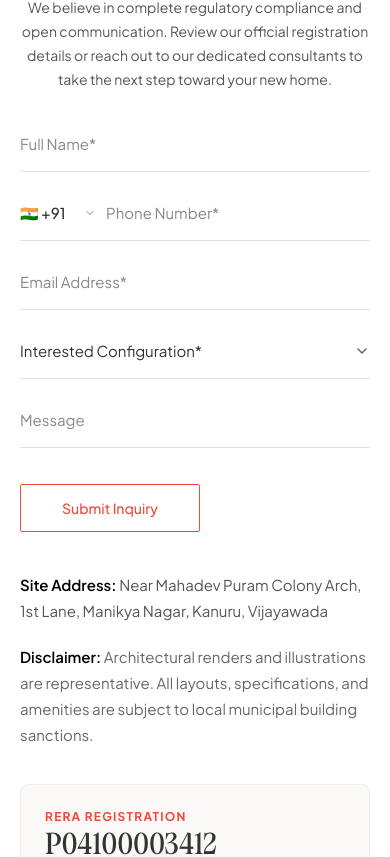
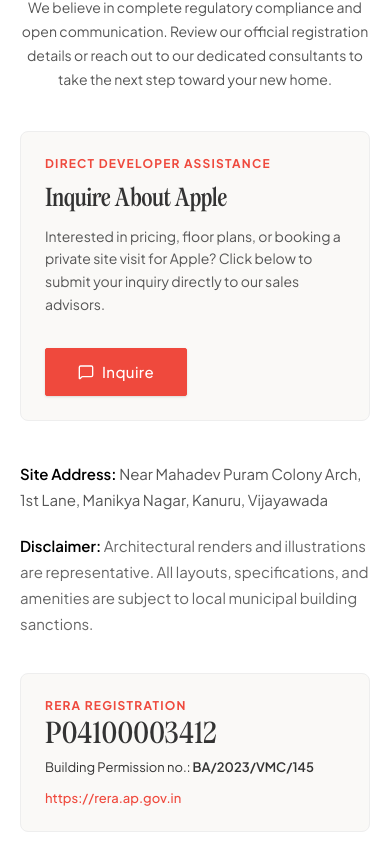
Before and after one commit to bb3agency/akhil-promoters-site, a React (Vite) app: page /projects/apple in a window 390 px wide. Shown: the part 5536-6393 px from the top of the page. Built offline with nearby package versions, Linux system fonts and the light colour scheme.

Commit message:
feat: update mobile footer sketch background and replace project inquiry form with Inquire button

```diff
--- a/src/components/layout/Footer.tsx
+++ b/src/components/layout/Footer.tsx
@@ -25,15 +25,27 @@ export const Footer = () => {
       >
         {/* ─── Architectural Background ───────── */}
         <div className="absolute inset-0 pointer-events-none z-0 flex items-end justify-center overflow-hidden">
-          {/* Architectural Skyline Background (Desktop & Mobile Synced) */}
+          {/* Architectural Skyline Background for Desktop */}
           <img
             src="/images/footer-skyline.png"
             alt=""
             aria-hidden="true"
             loading="lazy"
             decoding="async"
-            className="w-full max-w-[1800px] h-auto object-contain object-bottom opacity-20 select-none"
+            className="hidden sm:block w-full max-w-[1800px] h-auto object-contain object-bottom opacity-20 select-none"
           />
+          {/* Architectural Building Sketch for Mobile Viewport */}
+          <picture className="block sm:hidden w-full h-full flex items-end justify-center">
+            <source srcSet="/images/footer-mobile-building.webp" type="image/webp" />
+            <img
+              src="/images/footer-mobile-building.png"
+              alt=""
+              aria-hidden="true"
+              loading="lazy"
+              decoding="async"
+              className="w-auto h-auto max-h-[85%] max-w-[85%] object-contain object-bottom opacity-25 select-none mx-auto"
+            />
+          </picture>
           {/* Subtle gradient blend */}
           <div className="absolute inset-0 bg-gradient-to-t from-[#2A2828]/60 via-transparent to-[#2A2828]/90" />
         </div>
--- a/src/pages/ProjectDetails.tsx
+++ b/src/pages/ProjectDetails.tsx
@@ -8,8 +8,7 @@ import {
   Phone,
   MessageSquare,
   Maximize2,
-  X,
-  CheckCircle2
+  X
 } from 'lucide-react';
 import { projectData, WHATSAPP_NUMBER, OFFICE_PHONE_1 } from '../data';
 import { InquiryModal } from '../components/ui/InquiryModal';
@@ -43,15 +42,6 @@ export const ProjectDetails: React.FC = () => {
 
   // Inquiry modal state
   const [isModalOpen, setIsModalOpen] = useState(false);
-  const [formSubmitted, setFormSubmitted] = useState(false);
-  const [inquiryForm, setInquiryForm] = useState({
-    name: '',
-    countryCode: '+91',
-    phone: '',
-    email: '',
-    configuration: '',
-    message: '',
-  });
 
   const isScrollingRef = useRef(false);
 
@@ -101,21 +91,7 @@ export const ProjectDetails: React.FC = () => {
     }
   };
 
-  const handleInquirySubmit = (e: React.FormEvent) => {
-    e.preventDefault();
-    setFormSubmitted(true);
-    setTimeout(() => {
-      setFormSubmitted(false);
-      setInquiryForm({
-        name: '',
-        countryCode: '+91',
-        phone: '',
-        email: '',
-        configuration: '',
-        message: '',
-      });
-    }, 3500);
-  };
+
 
   // Specs keys
   const specKeys = Object.keys(project.specifications);
@@ -774,114 +750,32 @@ export const ProjectDetails: React.FC = () => {
           </p>
 
           <div className="mt-[40px] lg:mt-[3.125vw] grid grid-cols-1 lg:grid-cols-[31.771vw_1fr] gap-[40px] lg:gap-[8.281vw] items-start lg:divide-x lg:divide-[#33333322]">
-            {/* Left Inquiry Form */}
-            <form onSubmit={handleInquirySubmit} className="flex flex-col gap-[28px] lg:gap-[2.344vw] w-full">
-              {formSubmitted ? (
-                <div className="p-6 bg-green-50 border border-green-200 rounded-lg text-center">
-                  <CheckCircle2 className="w-10 h-10 text-green-600 mx-auto mb-2" />
-                  <h4 className="text-green-800 font-semibold text-lg">Inquiry Received!</h4>
-                  <p className="text-green-700 text-sm mt-1">Our sales team will contact you shortly.</p>
-                </div>
-              ) : (
-                <>
-                  <label className="flex flex-col gap-[14px] lg:gap-[1.302vw] w-full">
-                    <div className="flex items-center gap-[10px] lg:gap-[0.521vw] w-full">
-                      <input
-                        type="text"
-                        required
-                        placeholder="Full Name*"
-                        value={inquiryForm.name}
-                        onChange={(e) => setInquiryForm({ ...inquiryForm, name: e.target.value })}
-                        className="flex-1 bg-transparent outline-none border-none text-[#333] placeholder:text-[#888] text-[15px] sm:text-[18px] lg:text-[1.094vw] leading-[26px] sm:leading-[30px]"
-                      />
-                    </div>
-                    <div className="h-px w-full bg-[#33333322]" />
-                  </label>
+            {/* Left Inquiry Action Card */}
+            <div className="flex flex-col justify-between gap-[24px] lg:gap-[1.8vw] w-full bg-[#faf9f7] p-6 sm:p-8 lg:p-[2.2vw] rounded-[8px] border border-[#eee]">
+              <div className="flex flex-col gap-3">
+                <span className="text-xs uppercase tracking-widest text-[#ef493d] font-bold">Direct Developer Assistance</span>
+                <h3
+                  className="text-[#333] text-[24px] sm:text-[30px] lg:text-[1.8vw] leading-[1.2]"
+                  style={{ fontFamily: 'var(--font-display)', fontWeight: 400 }}
+                >
+                  Inquire About {project.name}
+                </h3>
+                <p className="text-[#555] text-[14px] sm:text-[16px] lg:text-[0.938vw] leading-relaxed">
+                  Interested in pricing, floor plans, or booking a private site visit for {project.name}? Click below to submit your inquiry directly to our sales advisors.
+                </p>
+              </div>
 
-                  <label className="flex flex-col gap-[14px] lg:gap-[1.302vw] w-full">
-                    <div className="flex items-center gap-[10px] lg:gap-[0.521vw] w-full">
-                      <div className="relative inline-flex items-center shrink-0 w-[4.75rem] lg:w-[5vw] text-[#333] text-[15px] sm:text-[18px] lg:text-[1.094vw]">
-                        <select
-                          aria-label="Country code"
-                          value={inquiryForm.countryCode}
-                          onChange={(e) => setInquiryForm({ ...inquiryForm, countryCode: e.target.value })}
-                          className="w-full appearance-none bg-transparent outline-none border-none cursor-pointer pr-[14px] font-medium"
-                        >
-                          <option value="+91">🇮🇳 +91</option>
-                          <option value="+1">🇺🇸 +1</option>
-                          <option value="+44">🇬🇧 +44</option>
-                          <option value="+971">🇦🇪 +971</option>
-                        </select>
-                        <ChevronDown className="pointer-events-none absolute right-0 w-[12px] h-[12px] opacity-60" />
-                      </div>
-                      <input
-                        type="tel"
-                        required
-                        placeholder="Phone Number*"
-                        value={inquiryForm.phone}
-                        onChange={(e) => setInquiryForm({ ...inquiryForm, phone: e.target.value })}
-                        className="flex-1 bg-transparent outline-none border-none text-[#333] placeholder:text-[#888] text-[15px] sm:text-[18px] lg:text-[1.094vw] leading-[26px] sm:leading-[30px]"
-                      />
-                    </div>
-                    <div className="h-px w-full bg-[#33333322]" />
-                  </label>
-
-                  <label className="flex flex-col gap-[14px] lg:gap-[1.302vw] w-full">
-                    <div className="flex items-center gap-[10px] lg:gap-[0.521vw] w-full">
-                      <input
-                        type="email"
-                        required
-                        placeholder="Email Address*"
-                        value={inquiryForm.email}
-                        onChange={(e) => setInquiryForm({ ...inquiryForm, email: e.target.value })}
-                        className="flex-1 bg-transparent outline-none border-none text-[#333] placeholder:text-[#888] text-[15px] sm:text-[18px] lg:text-[1.094vw] leading-[26px] sm:leading-[30px]"
-                      />
-                    </div>
-                    <div className="h-px w-full bg-[#33333322]" />
-                  </label>
-
-                  <label className="flex flex-col gap-[14px] lg:gap-[1.302vw] w-full">
-                    <div className="relative flex items-center">
-                      <select
-                        required
-                        value={inquiryForm.configuration}
-                        onChange={(e) => setInquiryForm({ ...inquiryForm, configuration: e.target.value })}
-                        className="appearance-none w-full bg-transparent outline-none border-none text-[#333] text-[15px] sm:text-[18px] lg:text-[1.094vw] leading-[26px] sm:leading-[30px] pr-[24px] cursor-pointer"
-                      >
-                        <option value="" disabled>Interested Configuration*</option>
-                        {project.configurations.map((cfg, cIdx) => (
-                          <option key={cIdx} value={cfg}>{cfg}</option>
-                        ))}
-                      </select>
-                      <ChevronDown className="pointer-events-none absolute right-0 text-[#5f5f5f] w-[16px] h-[16px] lg:w-[1.094vw] lg:h-[1.094vw]" />
-                    </div>
-                    <div className="h-px w-full bg-[#33333322]" />
-                  </label>
-
-                  <label className="flex flex-col gap-[14px] lg:gap-[1.302vw] w-full">
-                    <div className="flex items-center gap-[10px] lg:gap-[0.521vw] w-full">
-                      <input
-                        type="text"
-                        placeholder="Message"
-                        value={inquiryForm.message}
-                        onChange={(e) => setInquiryForm({ ...inquiryForm, message: e.target.value })}
-                        className="flex-1 bg-transparent outline-none border-none text-[#333] placeholder:text-[#888] text-[15px] sm:text-[18px] lg:text-[1.094vw] leading-[26px] sm:leading-[30px]"
-                      />
-                    </div>
-                    <div className="h-px w-full bg-[#33333322]" />
-                  </label>
-
-                  <div className="flex items-center gap-[16px] lg:gap-[1.354vw] flex-wrap pt-2">
-                    <button
-                      type="submit"
-                      className="inline-flex items-center justify-center rounded-[2px] border border-[#ef493d] text-[#ef493d] capitalize h-[48px] sm:h-[54px] lg:h-[3.021vw] w-[180px] sm:w-[210px] lg:w-[11.667vw] text-[14px] sm:text-[16px] lg:text-[0.938vw] font-medium transition-colors duration-300 hover:bg-[#ef493d] hover:text-white cursor-pointer"
-                    >
-                      Submit Inquiry
-                    </button>
-                  </div>
-                </>
-              )}
-            </form>
+              <div className="pt-2">
+                <button
+                  type="button"
+                  onClick={() => setIsModalOpen(true)}
+                  className="inline-flex items-center justify-center gap-2 rounded-[2px] border border-[#ef493d] bg-[#ef493d] hover:bg-[#d63d32] text-white h-[48px] sm:h-[54px] lg:h-[3.021vw] px-8 text-[15px] sm:text-[16px] lg:text-[0.938vw] font-medium tracking-wide transition-all duration-300 shadow-sm hover:shadow-md cursor-pointer"
+                >
+                  <MessageSquare className="w-4 h-4" />
+                  <span>Inquire</span>
+                </button>
+              </div>
+            </div>
 
             {/* Right Regulatory & Official Project Information */}
             <div className="flex flex-col gap-[36px] lg:gap-[4.2vw] w-full lg:pl-[3.385vw]">
```
Also changed, not shown: public/images/footer-mobile-building.png, public/images/footer-mobile-building.webp (added).
